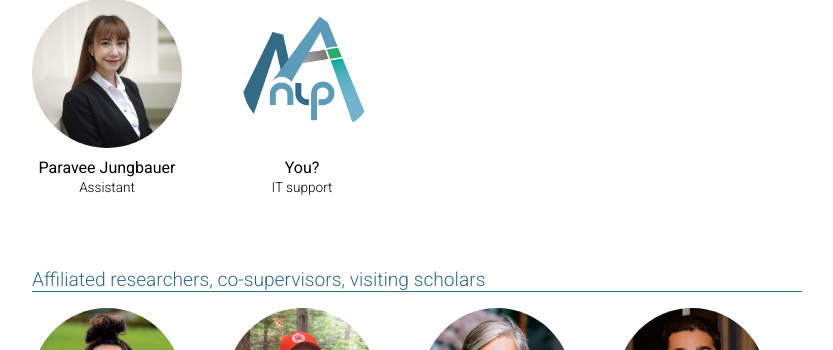
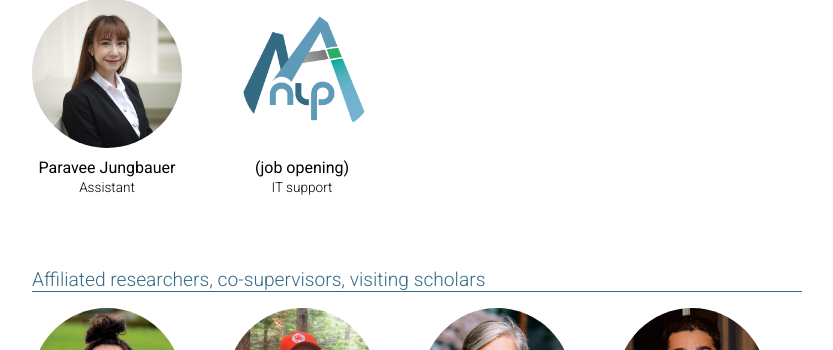
Before and after one commit to mainlp/mainlp.github.io, a Jekyll site: the page built from _pages/about.md, in a window 1280 px wide and 900 px high, scrolled down 2607 px. Shown: the part 102-452 px from the top of the window, without its empty margins (223-1056 px from the left). Built offline with Jekyll 4.4.1, drawn with Linux system fonts in a browser that asks for light colours; full-size pictures stand in for the smaller copies a plugin makes; comment, search, counter and statistics services are not loaded; a style sheet for code colours, icons or effects is not loaded.

Commit message:
Update about.md

```diff
--- a/_pages/about.md
+++ b/_pages/about.md
@@ -97,7 +97,7 @@ admin:
     - name: Paravee Jungbauer
       description: Assistant
       picture: paravee.jpg
-    - name: You?
+    - name: (job opening)
       description: IT support
       picture: mainlp-logo-500.png
 affiliated:
```
